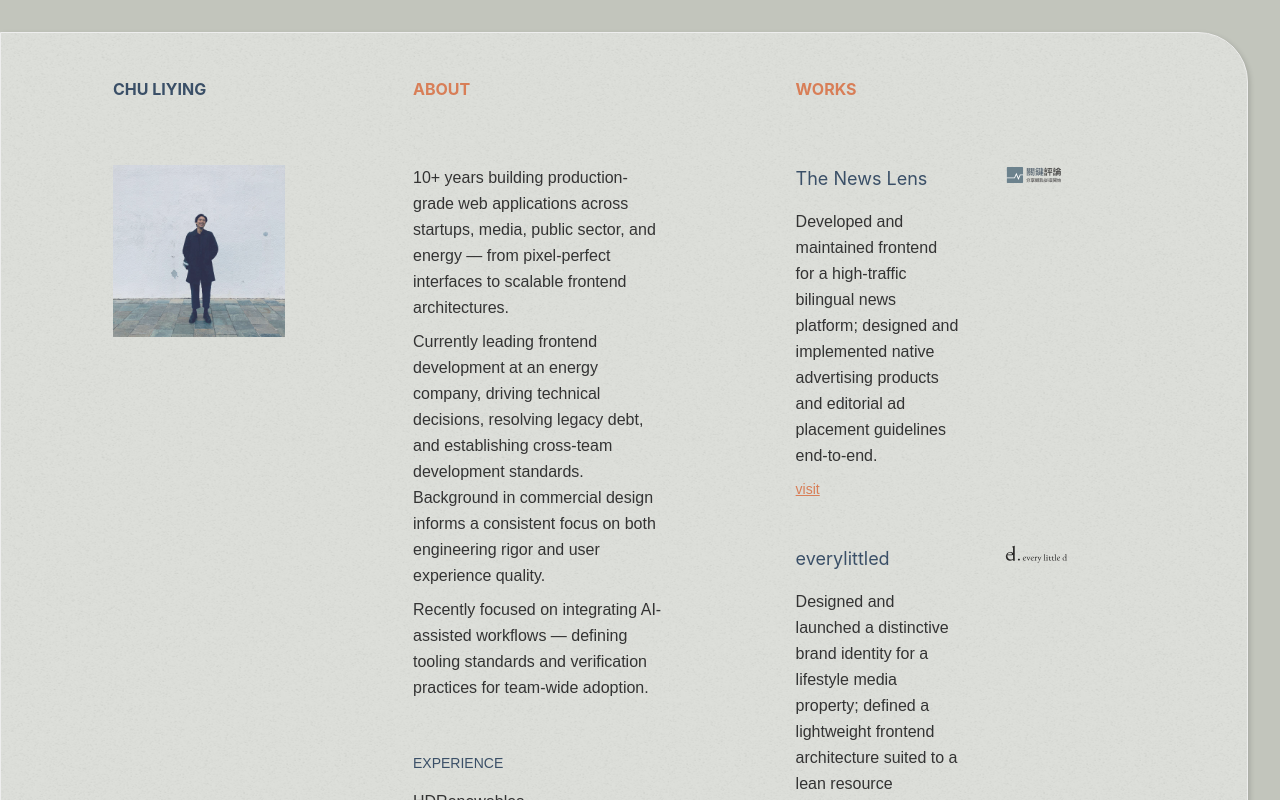
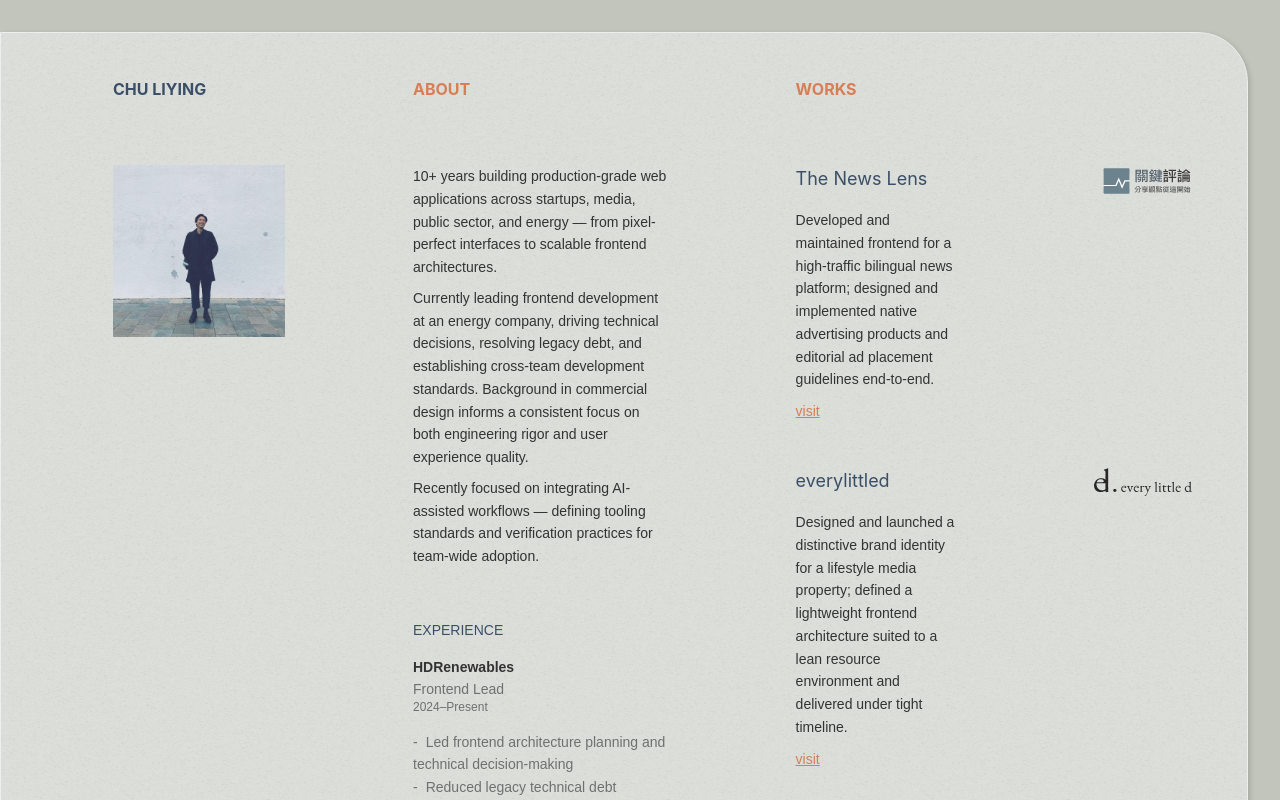
Before and after one commit to Chuliying/chuliying, a Next.js app: page / in a window 1280 px wide. Shown: the top 800 px of the page. Built offline with nearby package versions, Linux system fonts and the light colour scheme.

Commit message:
Refine portfolio typography and logos

```diff
--- a/src/components/About.tsx
+++ b/src/components/About.tsx
@@ -10,7 +10,7 @@ const About = () => {
 
       <div className="mb-11 max-[900px]:mb-7">
         {intro.split('\n\n').map((paragraph, i) => (
-          <p key={i} className="text-copy text-base leading-relaxed pb-2">
+          <p key={i} className="text-copy text-sm leading-relaxed pb-2">
             {paragraph}
           </p>
         ))}
@@ -22,13 +22,13 @@ const About = () => {
 
       <dl className="mb-11 max-[900px]:mb-7">
         {experience.map((entry) => (
-          <div key={entry.company} className="mb-11 max-[900px]:mb-7">
-            <dt className="text-copy text-base leading-relaxed pb-2">
-              {entry.company}
-              <span className="block font-bold text-sm text-muted">
+          <div key={entry.company} className="mb-11 max-[900px]:mb-3">
+            <dt className="text-copy text-sm leading-relaxed pb-2">
+              <span className="font-bold">{entry.company}</span>
+              <span className="block text-sm text-muted">
                 {entry.title}
               </span>
-              <span className="block text-muted text-sm mb-2 font-normal">
+              <span className="block text-muted text-xs mb-2 font-normal">
                 {entry.period}
               </span>
             </dt>
--- a/src/components/Works.tsx
+++ b/src/components/Works.tsx
@@ -22,6 +22,9 @@ const logoMap: Record<string, unknown> = {
   '/images/logo/sgt.svg': sgtLogo,
 }
 
+const logoFrameClass =
+  'relative h-8 w-40 max-w-full shrink-0 max-[1200px]:w-36'
+
 const Works = () => {
   return (
     <section>
@@ -43,7 +46,7 @@ const Works = () => {
                   rel="noreferrer"
                   className="block"
                 >
-                  <p className="text-copy text-base leading-relaxed pb-2">
+                  <p className="text-copy text-sm leading-relaxed pb-2">
                     {work.description}
                   </p>
                   <span className="text-sm text-sub underline">
@@ -52,16 +55,17 @@ const Works = () => {
                 </a>
               </div>
 
-              <div className="w-1/2 flex items-start max-[1200px]:w-full max-[1200px]:items-start">
-                <Image
-                  src={logoMap[work.logo] as string}
-                  alt={work.company}
-                  height={20}
-                  width={0}
-                  unoptimized
-                  style={{ width: 'auto', maxHeight: '20px' }}
-                  className="grayscale-[0.8] hover:grayscale-0 transition-all duration-500 max-[900px]:grayscale-0"
-                />
+              <div className="w-1/2 flex items-start justify-end max-[1200px]:w-full">
+                <div className={logoFrameClass}>
+                  <Image
+                    src={logoMap[work.logo] as string}
+                    alt={work.company}
+                    fill
+                    unoptimized
+                    sizes="160px"
+                    className="object-contain object-right grayscale-[0.8] hover:grayscale-0 transition-all duration-500 max-[900px]:grayscale-0"
+                  />
+                </div>
               </div>
             </article>
           </li>
```
